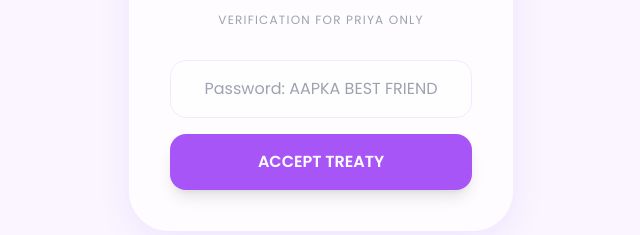
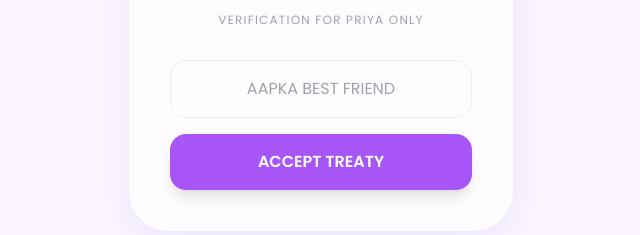
Before and after one commit to unicodelabss/cutepanda, a plain HTML site: page sorryagain.html in a window 1280 px wide. Shown: the part 379-614 px from the top of the page, 319-959 px from the left. Drawn offline with nearby package versions, Linux system fonts and the light colour scheme.

Commit message:
Update password placeholder text in sorryagain.html

```diff
--- a/sorryagain.html
+++ b/sorryagain.html
@@ -53,7 +53,7 @@
             <h2 class="font-cursive text-4xl text-purple-600 mb-4">Peace Treaty</h2>
             <p class="text-gray-400 text-xs uppercase tracking-widest mb-8">Verification for Priya only</p>
 
-            <input type="password" id="vault-pass" placeholder="Password: AAPKA BEST FRIEND"
+            <input type="password" id="vault-pass" placeholder="AAPKA BEST FRIEND"
                 class="w-full p-4 bg-white/50 border border-purple-100 rounded-2xl mb-4 text-center outline-none focus:ring-2 focus:ring-purple-300">
 
             <button onclick="unlockSorry()" class="w-full bg-purple-500 text-white p-4 rounded-2xl font-bold shadow-lg hover:bg-purple-600 transition-all">
```
